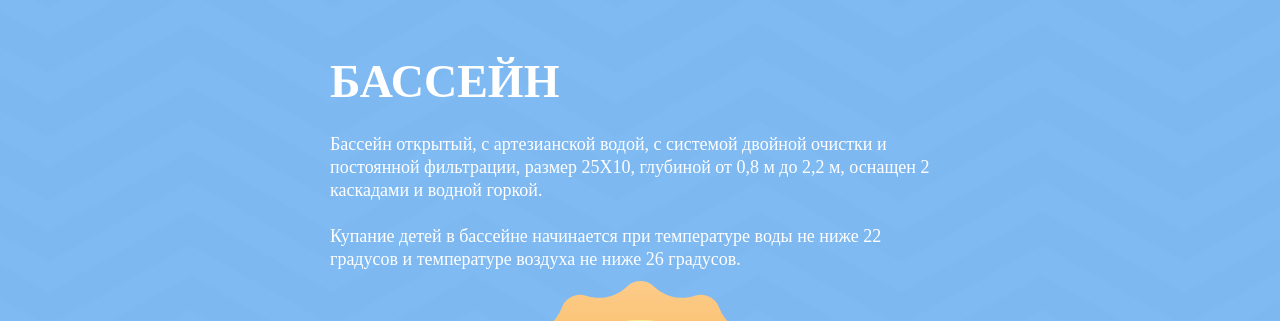
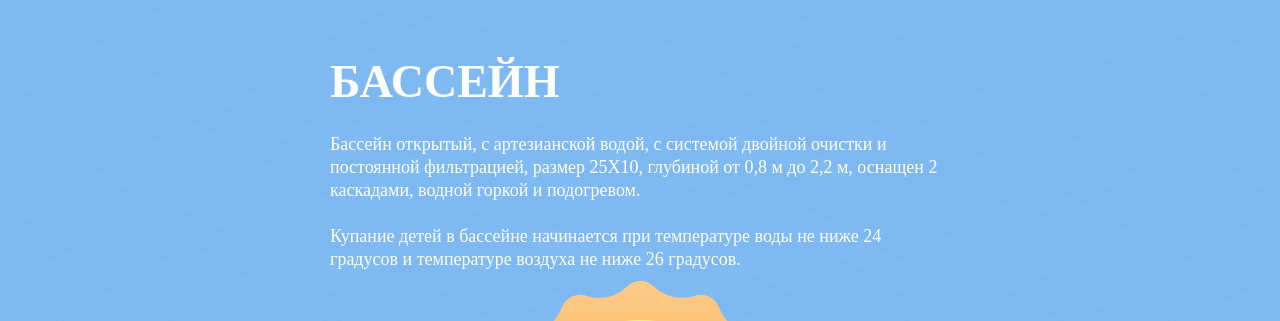
Before and after one commit to Amalthea-code/birch, a Vue app: page /kids in a window 1280 px wide. Shown: the part 3220-3541 px from the top of the page. Built offline with nearby package versions, Linux system fonts and the light colour scheme; a web font is replaced by a local one; what vue-the-mask would draw is missing.

Commit message:
feat: added new fix

```diff
--- a/src/components/TheFooter.vue
+++ b/src/components/TheFooter.vue
@@ -7,7 +7,7 @@
           <a target="_blank" href="tel:+78452563107" class="footer__info-phone">Администрация: +7(8452) 56-31-07</a>
           <a target="_blank" href="tel:+79372256244" class="footer__info-phone">Отдел продаж путевок: +7(937) 225-62-44</a>
           <a target="_blank" href="tel:+78452256244" class="footer__info-phone">Отдел продаж путевок: +7(8452) 25-62-44 </a>
-          <p class="footer__info-phone"><strong>Время работы отдела продаж путёвок:</strong><br /> вт - сб с 11:00 до 16:00</p>
+          <p class="footer__info-phone"><strong>Время работы отдела продаж путёвок:</strong><br /> вт - сб с 11:00 до 17:00</p>
         </div>
         <div class="footer__info-mails">
           <div class="footer__info-mails-title">Электронная почта</div>
--- a/src/components/blocks/Contacts.vue
+++ b/src/components/blocks/Contacts.vue
@@ -41,7 +41,7 @@
           </div>
         </div>
         <p class="contacts__text">
-          <strong>Время работы отдела продаж путёвок:</strong> вт - сб с 11:00 до 16:00
+          <strong>Время работы отдела продаж путёвок:</strong> вт - сб с 11:00 до 17:00
         </p>
       </div>
     </info>
--- a/src/components/blocks/Pool.vue
+++ b/src/components/blocks/Pool.vue
@@ -40,9 +40,9 @@
       <div class="pool__info">
         <div class="pool__title">Бассейн</div>
         <div class="pool__text">
-          Бассейн открытый, с артезианской водой, с системой двойной очистки и постоянной фильтрации, размер 25Х10, глубиной от 0,8 м до 2,2 м, оснащен 2 каскадами и водной горкой.
+          Бассейн открытый, с артезианской водой, с системой двойной очистки и постоянной фильтрацией, размер 25Х10, глубиной от 0,8 м до 2,2 м, оснащен 2 каскадами, водной горкой и подогревом.
           <br /><br />
-          Купание детей в бассейне начинается при температуре воды не ниже 22 градусов и температуре воздуха не ниже 26 градусов.
+          Купание детей в бассейне начинается при температуре воды не ниже 24 градусов и температуре воздуха не ниже 26 градусов.
         </div>
       </div>
     </div>
--- a/src/components/blocks/ShiftSelection.vue
+++ b/src/components/blocks/ShiftSelection.vue
@@ -1,7 +1,7 @@
 <template>
   <div class="shift-selection">
     <h1 class="shift-selection__title shift-selection_green">УВАЖАЕМЫЕ БЕРЁЗОВЦЫ!</h1>
-    <p class="shift-selection__sub-title">Если вы не успели купить путёвку на желаемую смену, вы можете подать нам заявку в лист ожидания, написав на почту <a href="mailto:sales@berezka64.ru">sales@berezka64.ru</a>. В заявке укажите: тема письма Лист ожидания, в письме ФИО родителя, ФИО ребёнка, смену, возраст ребёнка на момент заезда, электронный адрес родителя, контактный телефон. Если освободятся путёвки, мы оповестим вас. Также по вопросам приобретения путёвок вы можете обратиться по телефону: <a href="tel:256244">25-62-44</a> Вт - Сб с 11:00 до 16:00</p>
+    <p class="shift-selection__sub-title">Если вы не успели купить путёвку на желаемую смену, вы можете подать нам заявку в лист ожидания, написав на почту <a href="mailto:sales@berezka64.ru">sales@berezka64.ru</a>. В заявке укажите: тема письма Лист ожидания, в письме ФИО родителя, ФИО ребёнка, смену, возраст ребёнка на момент заезда, электронный адрес родителя, контактный телефон. Если освободятся путёвки, мы оповестим вас. Также по вопросам приобретения путёвок вы можете обратиться по телефону: <a href="tel:256244">25-62-44</a> Вт - Сб с 11:00 до 17:00</p>
     <div class="shift-selection__box" v-if="selections.length">
       <shift-selection-item
         v-for="(selection, index) in selections"
--- a/src/components/blocks/WebCamers.vue
+++ b/src/components/blocks/WebCamers.vue
@@ -4,13 +4,13 @@
 
     <div class="camers__box">
       <div class="camers__items">
-        <div v-show="select === 0" class="camers__item">
+        <div v-if="select === 0" class="camers__item">
           <iframe src="https://ipeye.ru/ipeye_service/api/iframe.php?iframe_player=1&dev=e851fb8225f04010afd0e642be6e7e09&autoplay=0&archive=1" width="100%" height="600" frameBorder="0" seamless="seamless" allowfullscreen>Ваш браузер не поддерживает фреймы!</iframe>
         </div>
-        <div v-show="select === 1" class="camers__item">
+        <div v-if="select === 1" class="camers__item">
           <iframe src="https://ipeye.ru/ipeye_service/api/iframe.php?iframe_player=1&dev=6209f86bf2bd41c18a1b28ee0bfd2bfe&autoplay=0&archive=1" width="100%" height="600" frameBorder="0" seamless="seamless" allowfullscreen>Ваш браузер не поддерживает фреймы!</iframe>
         </div>
-        <div v-show="select === 2" class="camers__item">
+        <div v-if="select === 2" class="camers__item">
           <iframe src="https://ipeye.ru/ipeye_service/api/iframe.php?iframe_player=1&dev=53ff6fd49e204cc28db2dea0ef638064&autoplay=0&archive=1" width="100%" height="600" frameBorder="0" seamless="seamless" allowfullscreen>Ваш браузер не поддерживает фреймы!</iframe>
         </div>
       </div>
```
